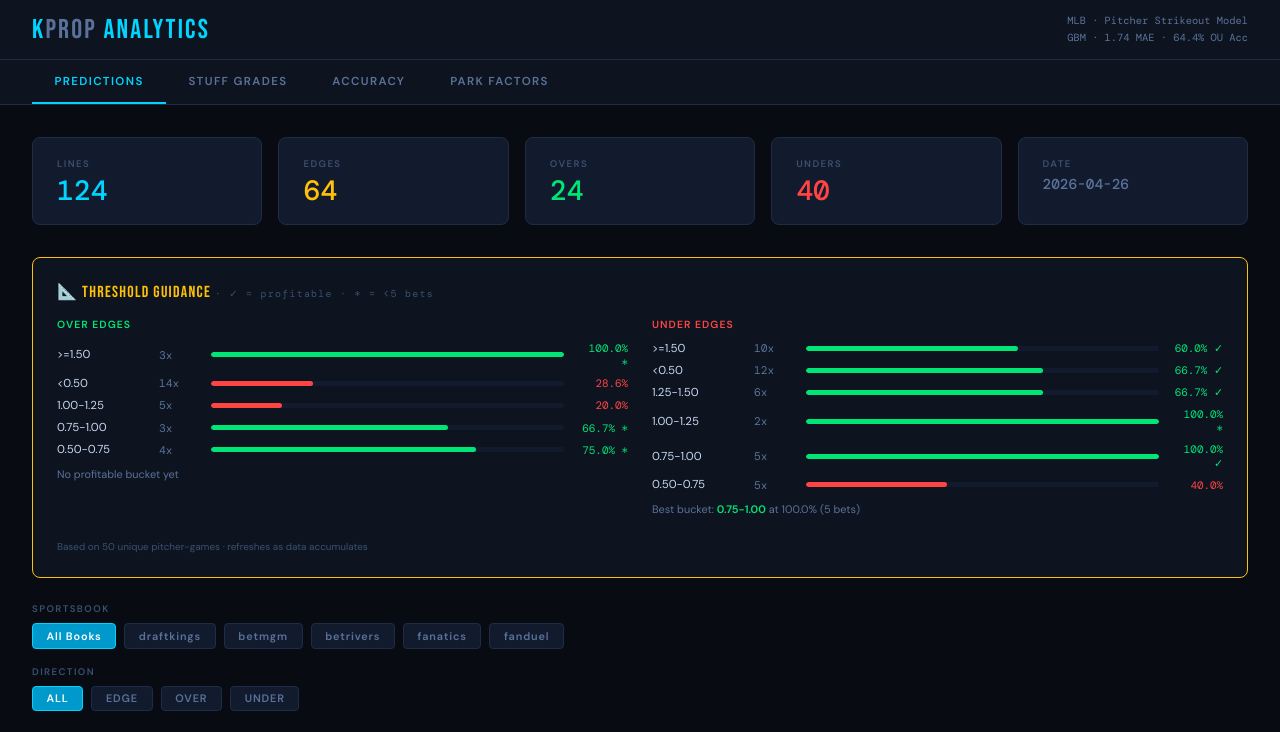
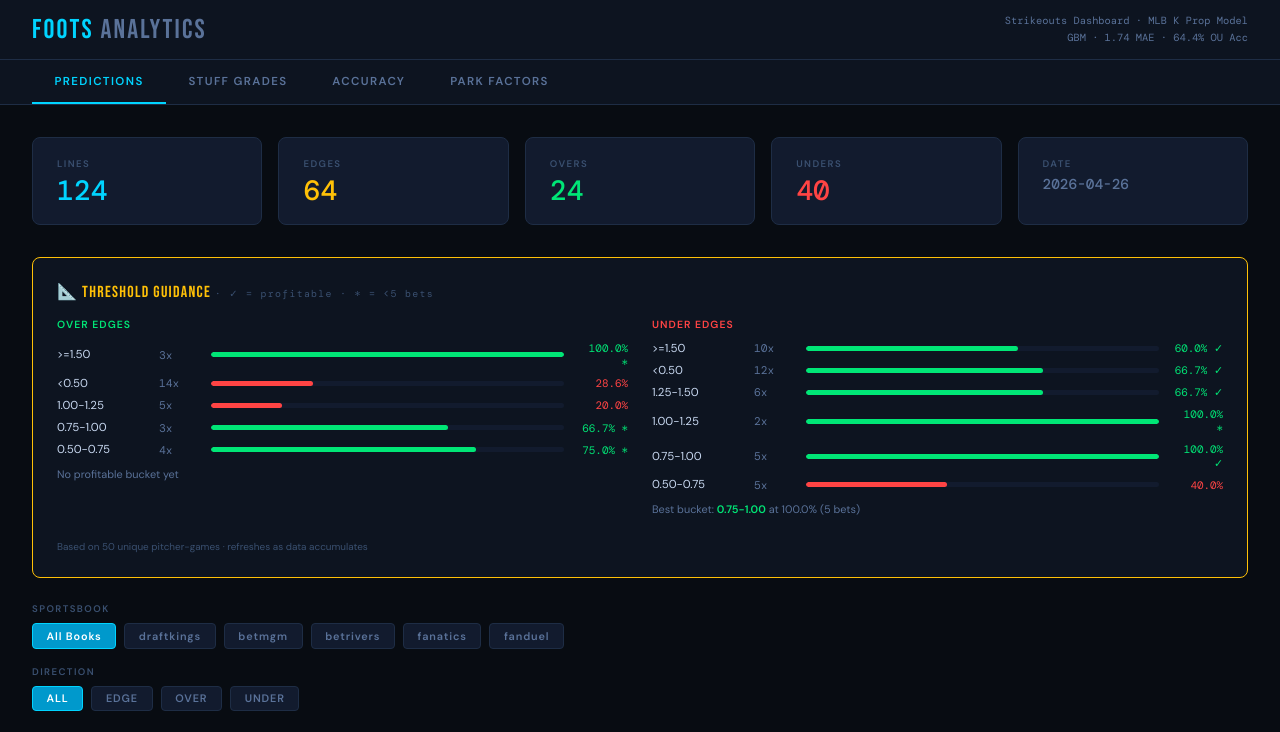
Before and after one commit to anthonygheen/MLB, a plain HTML site: page docs/index.html in a window 1280 px wide. Shown: the top 732 px of the page. Drawn offline with nearby package versions, Linux system fonts and the light colour scheme.

Commit message:
changed name

```diff
--- a/docs/index.html
+++ b/docs/index.html
@@ -3,7 +3,7 @@
 <head>
 <meta charset="UTF-8"/>
 <meta name="viewport" content="width=device-width,initial-scale=1.0"/>
-<title>K Prop Analytics</title>
+<title>Foots Analytics Group | Strikeouts Dashboard</title>
 <link rel="preconnect" href="https://fonts.googleapis.com"/>
 <link href="https://fonts.googleapis.com/css2?family=Bebas+Neue&family=DM+Mono:wght@400;500&family=DM+Sans:wght@300;400;500;600&display=swap" rel="stylesheet"/>
 <style>
@@ -130,8 +130,8 @@ tbody td.name{font-family:var(--fb);font-weight:500}
 <body>
 
 <header class="header">
-  <div class="logo">K<span>PROP</span> ANALYTICS</div>
-  <div class="meta">MLB · Pitcher Strikeout Model<br>GBM · 1.74 MAE · 64.4% OU Acc</div>
+  <div class="logo">FOOTS <span>ANALYTICS</span></div>
+  <div class="meta">Strikeouts Dashboard · MLB K Prop Model<br>GBM · 1.74 MAE · 64.4% OU Acc</div>
 </header>
 
 <nav class="nav">
```
